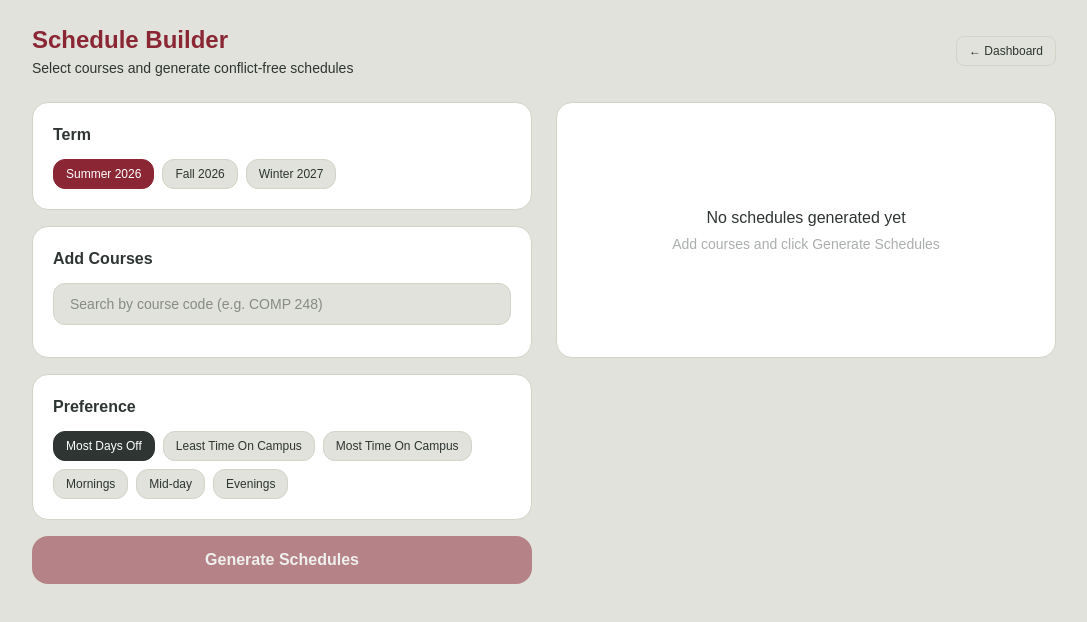
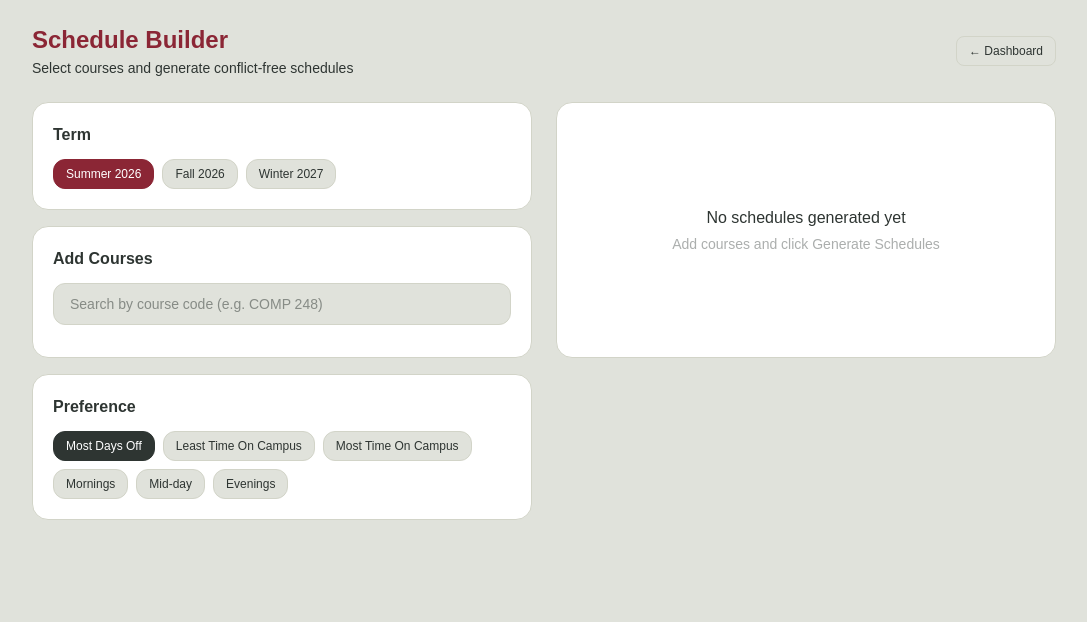
Before and after one commit to haque-z/concordia-scheduler, a Next.js app: page /schedule in a window 1280 px wide. Shown: the top 622 px of the page, without its empty margins (96-1183 px from the left). Built offline with nearby package versions, Linux system fonts and the light colour scheme; sample sign-in values are in the browser's storage.

Commit message:
polish schedule builder UI, remove generate button, fix term logic

```diff
--- a/app/onboarding/page.tsx
+++ b/app/onboarding/page.tsx
@@ -11,7 +11,6 @@ export default function Onboarding() {
   const [step, setStep] = useState<Step>("program");
   const [selectedProgram, setSelectedProgram] = useState("");
   const [selectedEntry, setSelectedEntry] = useState("");
-  const [selectedCoop, setSelectedCoop] = useState("");
 
   function handleProgramSelect(programId: string) {
     setSelectedProgram(programId);
--- a/app/schedule/page.tsx
+++ b/app/schedule/page.tsx
@@ -1,6 +1,6 @@
 "use client";
 
-import { useEffect, useState, useCallback } from "react";
+import { useEffect, useState} from "react";
 import { useRouter } from "next/navigation";
 import programs from "@/data/programs.json";
 
@@ -296,11 +296,11 @@ function scoreCombo(combo: ScheduleCombination, preference: Preference): number
 const DAYS = ["Mon", "Tue", "Wed", "Thu", "Fri"];
 
 const COURSE_COLORS = [
-  { bg: "bg-amaranth", text: "text-white", border: "border-red-800" },
-  { bg: "bg-gunmetal", text: "text-white", border: "border-gray-800" },
-  { bg: "bg-teagreen", text: "text-gunmetal", border: "border-green-400" },
-  { bg: "bg-dustgrey", text: "text-gunmetal", border: "border-gray-400" },
-  { bg: "bg-[#d4a373]", text: "text-white", border: "border-yellow-700" },
+  { bg: "bg-[#f4a9b0]", text: "text-gunmetal", border: "border-[#c0404f]" },
+  { bg: "bg-[#a8d5e2]", text: "text-gunmetal", border: "border-[#3a8fa3]" },
+  { bg: "bg-[#b5e2b5]", text: "text-gunmetal", border: "border-[#3a8a3a]" },
+  { bg: "bg-[#f7d9a0]", text: "text-gunmetal", border: "border-[#c49020]" },
+  { bg: "bg-[#d5b8e8]", text: "text-gunmetal", border: "border-[#7a3fa8]" },
 ];
 
 function WeeklyCalendar({
@@ -345,7 +345,7 @@ function WeeklyCalendar({
           {timeLabels.map((label, i) => (
             <div
               key={i}
-              className="absolute right-1 text-[10px] text-gunmetal/40 leading-none"
+              className="absolute right-1 text-[10px] text-gunmetal leading-none"
               style={{ top: `${(i / (END_HOUR - START_HOUR)) * 100}%`, transform: "translateY(-50%)" }}
             >
               {label}
@@ -375,7 +375,7 @@ function WeeklyCalendar({
                   <div
                     key={i}
                     onClick={() => onTogglePin(courseCode)}
-                    className={`absolute w-full rounded px-1 py-0.5 overflow-hidden cursor-pointer border-2 transition-opacity ${color.bg} ${color.text} ${isPinned ? color.border : "border-transparent"}`}
+                    className={`absolute w-full rounded-none px-1 py-0.5 overflow-hidden cursor-pointer border-2 transition-opacity text-center ${color.bg} ${color.text} ${isPinned ? color.border : "border-transparent"}`}
                     style={{ top: `${top}%`, height: `${height}%` }}
                     title={isPinned ? "Click to unpin" : "Click to pin this configuration"}
                   >
@@ -674,21 +674,6 @@ function togglePin(courseCode: string) {
     setCurrentComboIndex(0);
   }, [pinnedCourses]);  // eslint-disable-line react-hooks/exhaustive-deps
 
-  const handleGenerate = useCallback(() => {
-    setGenerating(true);
-    setTimeout(() => {
-      const options = selectedCourses.map((c) => buildCourseOptions(c.subject, c.catalog, c.sections));
-      setAllCourseOptions(options);
-      const pinnedArr = selectedCourses.map((c) => pinnedCourses[c.code] ?? null);
-      const combos = generateCombinations(options, pinnedArr);
-      const sorted = [...combos].sort((a, b) => scoreCombo(b, preference) - scoreCombo(a, preference));
-      setCombinations(sorted);
-      setCurrentComboIndex(0);
-      setGenerated(true);
-      setGenerating(false);
-    }, 50);
-  }, [selectedCourses, preference, pinnedCourses]);
-
   if (!profile) {
     return (
       <main className="min-h-screen flex items-center justify-center bg-linen">
@@ -820,14 +805,6 @@ function togglePin(courseCode: string) {
               </div>
             </div>
 
-            {/* Generate button */}
-            <button
-              onClick={handleGenerate}
-              disabled={selectedCourses.length === 0 || selectedCourses.some((c) => c.loading) || generating}
-              className="w-full bg-amaranth text-white font-semibold py-3 rounded-2xl hover:bg-gunmetal transition-colors cursor-pointer disabled:opacity-50 disabled:cursor-not-allowed"
-            >
-              {generating ? "Generating..." : "Generate Schedules"}
-            </button>
           </div>
 
           {/* Right panel */}
@@ -857,11 +834,6 @@ function togglePin(courseCode: string) {
                     <span className="text-sm font-medium text-gunmetal">
                       Result {currentComboIndex + 1} of {combinations.length}
                     </span>
-                    {Object.keys(pinnedCourses).length > 0 && (
-                      <div className="text-xs text-gunmetal/40 mt-0.5">
-                        📌 {Object.keys(pinnedCourses).length} course{Object.keys(pinnedCourses).length > 1 ? "s" : ""} pinned
-                      </div>
-                    )}
                   </div>
                   <button
                     onClick={() => setCurrentComboIndex((i) => Math.min(combinations.length - 1, i + 1))}
```
Lines whose indentation alone changed are shown as unchanged.
